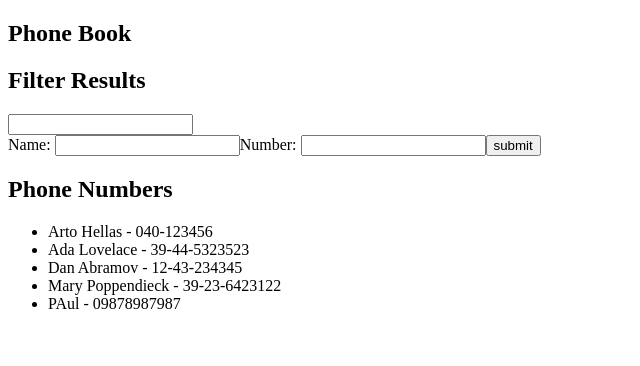
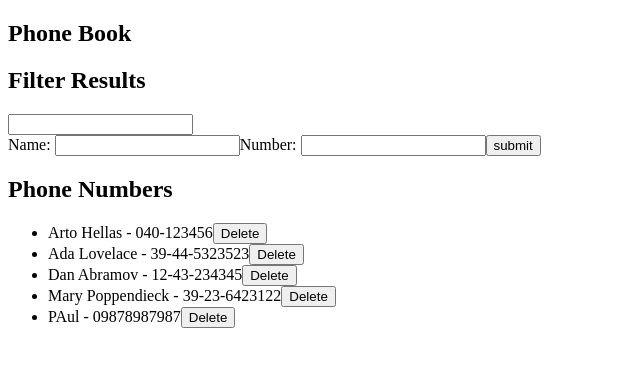
Before and after one commit to PaulSinghDev/fullstack_open, a React (Create React App) app in the folder part_2/phonebook/: page / in a window 1280 px wide. Shown: the top 366 px of the page, without its empty margins (0-640 px from the left). Built offline with nearby package versions, Linux system fonts and the light colour scheme; data requests are answered from the project's data file.

Commit message:
- Line 2: Added import to db services - Lines 7 - 13: Added click handler for the delete button to allow users to delete record - Lines 24 - 28: Added a reference to the clickhandler I just added on line 7

```diff
--- a/part_2/phonebook/src/components/Persons.js
+++ b/part_2/phonebook/src/components/Persons.js
@@ -1,6 +1,18 @@
 import React from "react";
+import dbService from "../services/db";
+import Button from "./Button";
 
-const Persons = ({ persons, filter }) => (
+const Persons = ({ persons, filter, updatePeople }) => {
+
+  const onClickHandler = async (id) => {
+    const person = persons.find(person => person.id === id);
+    if (window.confirm(`Are you sure you wish to delete the entry for ${person.name}`)){
+      dbService.deleteOne(id)
+        .then(() => updatePeople(persons.filter(person => person.id !== id)));
+    }
+  };
+
+  return (
     <ul>
       {persons
         .filter((person) =>
@@ -9,9 +21,15 @@ const Persons = ({ persons, filter }) => (
         .map((filteredPerson) => (
           <li key={filteredPerson.name}>
             {filteredPerson.name} - {filteredPerson.number}
+            <Button
+              onClick={() => onClickHandler(filteredPerson.id)}
+              type="submit"
+              text="Delete"
+            />
           </li>
         ))}
     </ul>
   );
+};
 
 export default Persons;
```
Lines whose indentation alone changed are shown as unchanged.
